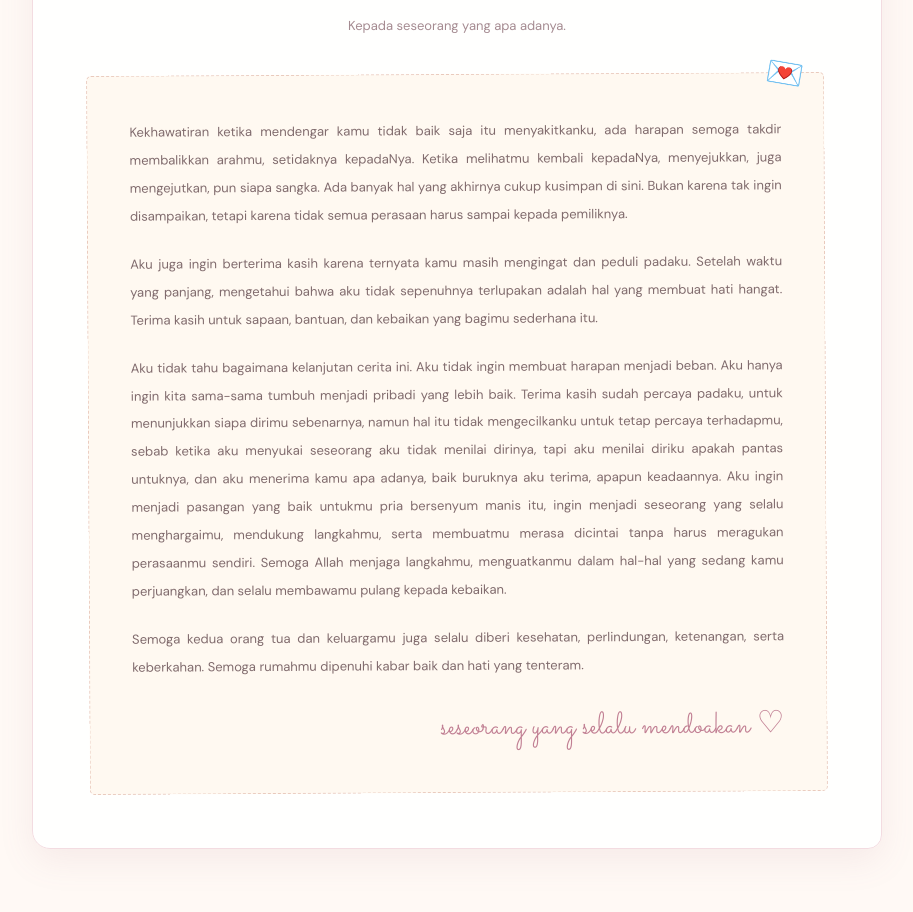
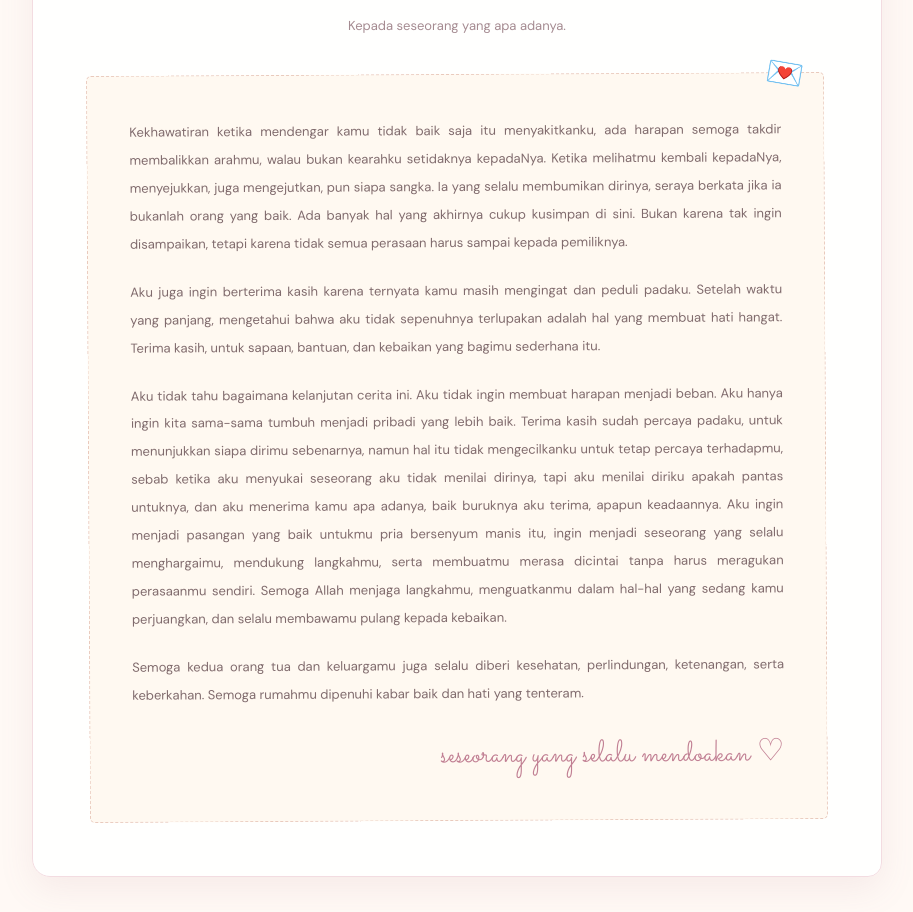
Before and after one commit to nasywanatania/remnants, a plain HTML site: page index.html in a window 1280 px wide. Shown: the part 4192-5104 px from the top of the page, without its empty margins (183-1096 px from the left). Drawn offline with nearby package versions, Linux system fonts and the light colour scheme; a web font is replaced by a local one.

Commit message:
Update index.html

```diff
--- a/index.html
+++ b/index.html
@@ -827,9 +827,9 @@
         <div class="letter">
           <p>
             Kekhawatiran ketika mendengar kamu tidak baik saja itu menyakitkanku,
-            ada harapan semoga takdir membalikkan arahmu,
+            ada harapan semoga takdir membalikkan arahmu, walau bukan kearahku
             setidaknya kepadaNya. Ketika melihatmu kembali kepadaNya,
-            menyejukkan, juga mengejutkan, pun siapa sangka.
+            menyejukkan, juga mengejutkan, pun siapa sangka. Ia yang selalu membumikan dirinya, seraya berkata jika ia bukanlah orang yang baik.
             Ada banyak hal yang akhirnya cukup kusimpan di sini.
             Bukan karena tak ingin disampaikan,
             tetapi karena tidak semua perasaan harus sampai kepada pemiliknya.
@@ -839,7 +839,7 @@
             Aku juga ingin berterima kasih karena ternyata kamu masih
             mengingat dan peduli padaku. Setelah waktu yang panjang, mengetahui bahwa
             aku tidak sepenuhnya terlupakan adalah hal yang
-            membuat hati hangat. Terima kasih untuk sapaan, bantuan,
+            membuat hati hangat. Terima kasih, untuk sapaan, bantuan,
             dan kebaikan yang bagimu sederhana itu.
           </p>
 
```
